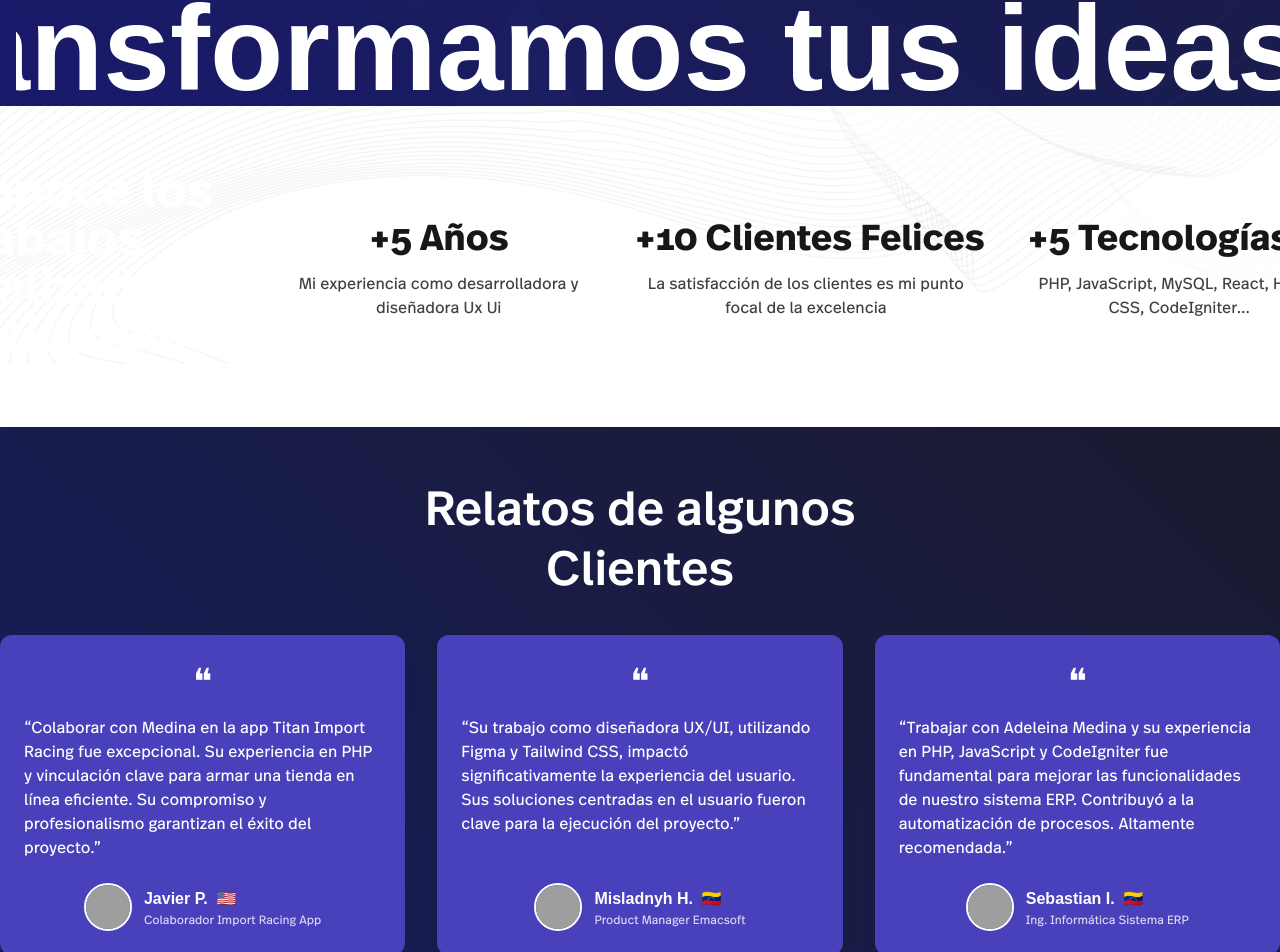
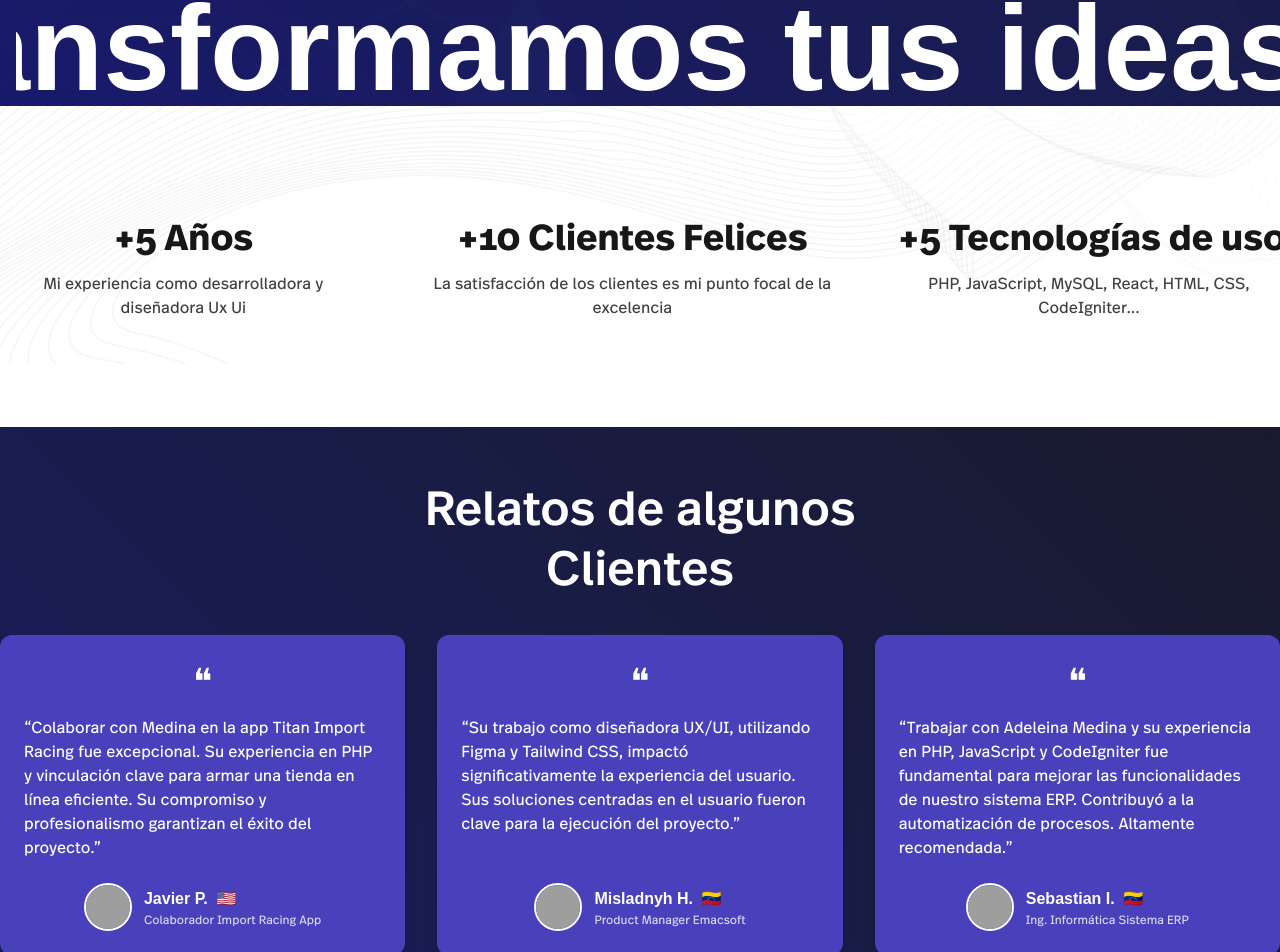
Before and after one commit to adelemdina/aprendiendo-react, a React (Vite) app in the folder projects/hola-mundo/: page / in a window 1280 px wide. Shown: the part 2508-3460 px from the top of the page. Built offline with nearby package versions, Linux system fonts and the light colour scheme; grey boxes are pictures that could not be loaded; a web font is replaced by a local one.

Commit message:
Contenido, por arreglar estilos

```diff
--- a/projects/hola-mundo/src/components/Experiencia.jsx
+++ b/projects/hola-mundo/src/components/Experiencia.jsx
@@ -7,13 +7,7 @@ return (
   className="bg-white h-[321px] bg-cover bg-center bg-no-repeat flex justify-center items-center"
   style={{ backgroundImage: `url(${shapes})` }}
 >
- <div className="relative z-10 text-white">
 
-      <h2 className="text-4xl md:text-5xl font-bold text-white mb-4">
-        Conoce los trabajos<br />
-        realizados recientemente
-      </h2>
-    </div>
   <div className="flex flex-col md:flex-row gap-[50px] max-w-7xl w-full justify-center items-center text-center">
 
     <div className="min-w-[200px]">
```
